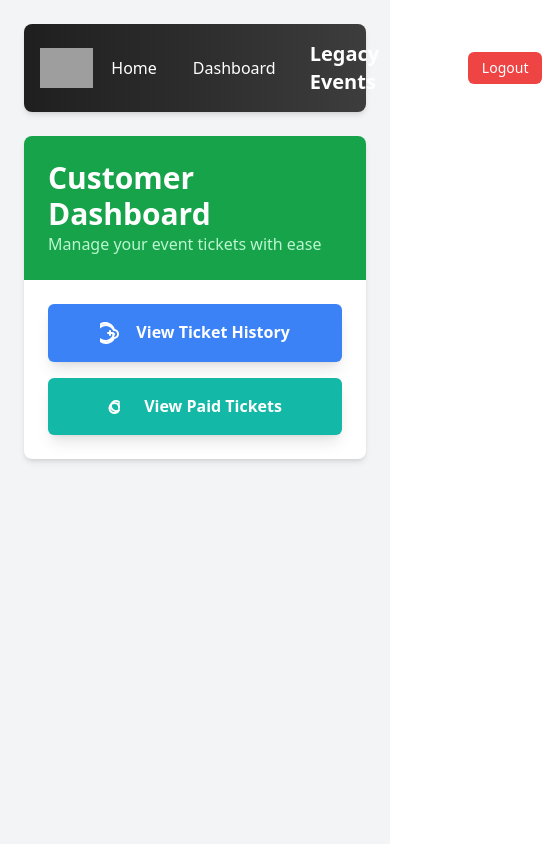
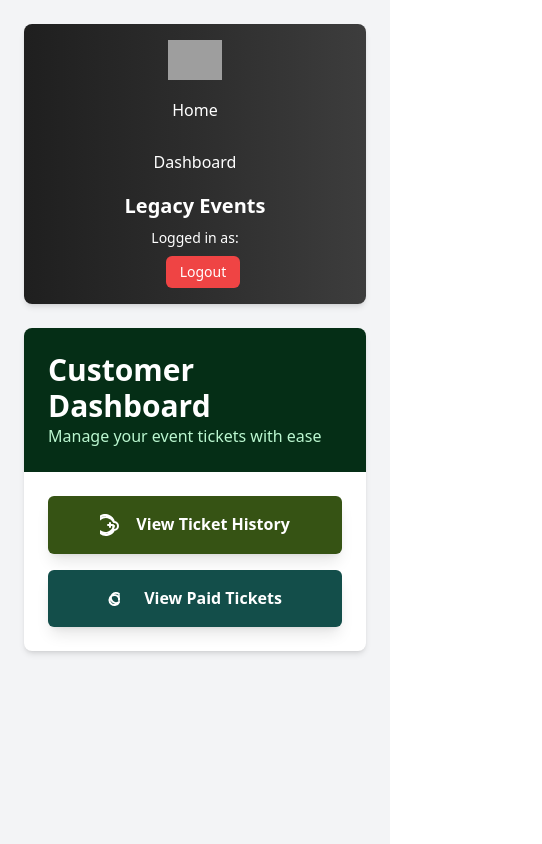
Before and after one commit to jeremybundi/event-vite, a Vue app: page /customerdashboard in a window 390 px wide. Shown: the top 844 px of the page, 542 px wide, since content can reach past the window. Built offline with nearby package versions, Linux system fonts and the light colour scheme; grey boxes are pictures that could not be loaded.

Commit message:
top headers

```diff
--- a/src/views/CustomerDashboard.vue
+++ b/src/views/CustomerDashboard.vue
@@ -5,21 +5,21 @@
 
     <div class="max-w-3xl mx-auto bg-white shadow-md rounded-lg overflow-hidden">
       <!-- Header -->
-      <div class="bg-green-600  p-6">
+      <div class="bg-green-950  p-6">
         <h2 class="text-3xl font-bold text-white">Customer Dashboard</h2>
         <p class="text-green-200">Manage your event tickets with ease</p>
       </div>
 
       <!-- Buttons -->
       <div class="p-6 grid grid-cols-1 gap-4">
-        <button @click="navigateTo('GetAll')" class="dashboard-button bg-blue-500 hover:bg-blue-600">
+        <button @click="navigateTo('GetAll')" class="dashboard-button bg-lime-900 hover:bg-blue-600">
           <svg xmlns="http://www.w3.org/2000/svg" class="h-6 w-6 inline-block mr-2" fill="none" viewBox="0 0 24 24" stroke="currentColor">
             <path stroke-linecap="round" stroke-linejoin="round" stroke-width="2" d="M8 11h4m-2-2v4m4-1a9 9 0 110-4 4 4 0 110 8 9 9 0 110-8m-1 5a9 9 0 010 0m0-2a9 9 0 010 0" />
           </svg>
           View Ticket History
         </button>
 
-        <button @click="navigateTo('GetPaid')" class="dashboard-button bg-teal-500 hover:bg-teal-600">
+        <button @click="navigateTo('GetPaid')" class="dashboard-button bg-teal-900 hover:bg-teal-600">
           <svg xmlns="http://www.w3.org/2000/svg" class="h-6 w-6 inline-block mr-2" fill="none" viewBox="0 0 24 24" stroke="currentColor">
             <path stroke-linecap="round" stroke-linejoin="round" stroke-width="2" d="M11 11v2m0-2a5 5 0 100 4 5 5 0 110-8m0 2a7 7 0 110 0" />
           </svg>
--- a/src/views/TopBar.vue
+++ b/src/views/TopBar.vue
@@ -1,30 +1,25 @@
 <template>
-    <div class="bg-gradient-to-r from-gray-600 via-gray-700 to-black p-4 flex justify-between items-center shadow-md rounded-lg mb-6">
-      <!-- Logo on the left -->
-      <img src="../assets/logo.jpg" alt="Logo" class="h-16 w-auto" />
-       <!-- Home Button -->
-       <button @click="goToHome" class="text-white px-4 py-2 border-transparent hover:border-b-2 hover:border-white transition-all duration-300">
+    <div class="bg-gradient-to-r from-gray-600 via-gray-700 to-black p-4 flex flex-col sm:flex-row justify-between items-center shadow-md rounded-lg mb-6">
+      <img src="../assets/logo.jpg" alt="Logo" class="h-12 sm:h-16 w-auto mb-2 sm:mb-0" />
+
+       <button @click="goToHome" class="text-white px-4 py-2 border-transparent hover:border-b-2 hover:border-white transition-all duration-300 mb-2 sm:mb-0">
           Home
         </button>
 
-        <!-- Dashboard Button -->
-        <button @click="goToDashboard" class="text-white px-4 py-2 border-transparent hover:border-b-2 hover:border-white transition-all duration-300">
+        <button @click="goToDashboard" class="text-white px-4 py-2 border-transparent hover:border-b-2 hover:border-white transition-all duration-300 mb-2 sm:mb-0">
           Dashboard
         </button>
 
-      <!-- Navigation Buttons and Legacy Events centered text -->
-      <div class="flex items-center space-x-4 mx-auto">
+      <div class="flex flex-col sm:flex-row items-center sm:space-x-4 mx-auto mb-2 sm:mb-0">
 
 
-        <!-- Legacy Events centered text -->
-        <span class="text-white text-xl font-bold mx-4">
+        <span class="text-white text-xl font-bold">
           Legacy Events
         </span>
       </div>
 
-      <!-- Logged in as and Logout button on the right -->
-      <div class="flex items-center space-x-4">
-        <span class="text-white">Logged in as: <strong>{{ userStore.email }}</strong></span>
+      <div class="flex flex-col sm:flex-row items-center space-x-4">
+        <span class="text-white text-sm mb-2 sm:mb-0">Logged in as: <strong>{{ userStore.email }}</strong></span>
         <button
           @click="logout"
           class="bg-red-500 text-white px-3 py-1 rounded-md hover:bg-red-600 text-sm"
@@ -36,28 +31,28 @@
   </template>
 
   <script>
-  import { useAuthStore } from '../stores/userStore'; // Import the Pinia store
-  import { useRouter } from 'vue-router'; // Import the Vue Router
+  import { useAuthStore } from '../stores/userStore';
+  import { useRouter } from 'vue-router';
 
   export default {
     setup() {
-      const userStore = useAuthStore(); // Get access to the Pinia store
-      const router = useRouter(); // For navigation
+      const userStore = useAuthStore();
+      const router = useRouter();
 
       // Logout function
       const logout = () => {
-        userStore.logout(); // Clear token and user details from the store
-        router.push('/main'); // Redirect to the login page after logout
+        userStore.logout();
+        router.push('/main');
       };
 
       // Navigate to Home function
       const goToHome = () => {
-        router.push('/'); // Navigate to the home page
+        router.push('/');
       };
 
       // Navigate to Dashboard function
       const goToDashboard = () => {
-        router.push('/customerdashboard'); // Navigate to the customer dashboard
+        router.push('/customerdashboard');
       };
 
       return {
@@ -76,13 +71,19 @@
     max-height: 40px;
   }
 
+  @media (min-width: 640px) {
+    img {
+      max-height: 64px;
+    }
+  }
+
   /* Styling for navigation buttons */
   button {
     border: 2px solid transparent;
   }
 
   button:hover {
-    border-color: transparent; /* Keep border transparent to show underline */
+    border-color: transparent;
   }
 
   button:hover::after {
```
